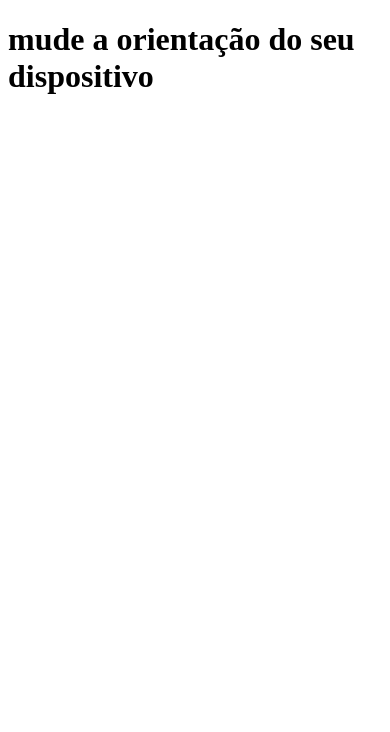
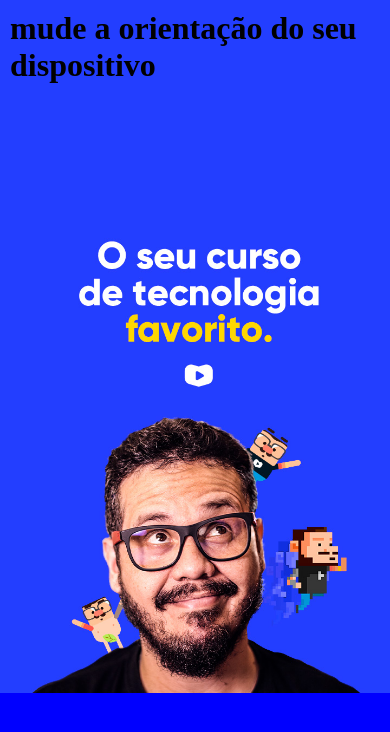
Before and after one commit to Tbassete/html-css, a plain HTML site: page exercicios/ex023-mediaqueries/mq002/index.html in a window 390 px wide. Drawn offline with Linux system fonts and the light colour scheme.

Commit message:
media queries

```diff
--- /dev/null
+++ b/exercicios/ex023-mediaqueries/mq002/estilos/paisagem.css
@@ -0,0 +1,9 @@
+@charset "utf-8";
+
+
+
+body{
+    background-image: url(../imagens/cev-landscape.jpg);
+    background-position: left bottom;
+    background-repeat: no-repeat;
+}
--- a/exercicios/ex023-mediaqueries/mq002/estilos/paisagemstyle.css
+++ /dev/null
@@ -1,3 +0,0 @@
-@charset "utf-8";
-
-/*configurações para dispositivos em modo paisagem (landscape)*/
--- a/exercicios/ex023-mediaqueries/mq002/estilos/retrato.css
+++ b/exercicios/ex023-mediaqueries/mq002/estilos/retrato.css
@@ -1,2 +1,8 @@
 @charset "utf-8";
-/*configurações para dispositivos em modo retrato (portrait)*/
+
+
+body{
+    background-image: url(../imagens/cev-portrait.jpg);
+    background-position: top center;
+    background-repeat: no-repeat;
+}
--- a/exercicios/ex023-mediaqueries/mq002/estilos/style.css
+++ b/exercicios/ex023-mediaqueries/mq002/estilos/style.css
@@ -1,3 +1,19 @@
 @charset "utf-8";
 
-/*configurações gerais*/
+*{
+    margin: 0px;
+    padding: 0px;
+}
+
+html, body{
+    width: 100vw;
+    height: 100vh;
+    background-color: blue;
+    background-size: contain;
+    background-repeat: no-repeat;
+
+}
+
+h1{
+    padding: 10px;
+}
--- a/exercicios/ex023-mediaqueries/mq002/index.html
+++ b/exercicios/ex023-mediaqueries/mq002/index.html
@@ -5,11 +5,10 @@
     <meta name="viewport" content="width=device-width, initial-scale=1.0">
     <title>media queries</title>
     <link rel="stylesheet" href="estilos/style.css" media="all">
-    <link rel="stylesheet" href="estilos/retrato.css" media="screen and(orientation: portrait)">
-    <link rel="stylesheet" href="estilos/paisagemstyle.css" media="screen and(orientation landscape)" >
+    <link rel="stylesheet" href="estilos/retrato.css" media="screen and (orientation: portrait)">
+    <link rel="stylesheet" href="estilos/paisagem.css" media="screen and (orientation: landscape)">
 </head>
 <body>
     <h1>mude a orientação do seu dispositivo</h1>
-
 </body>
 </html>
```
